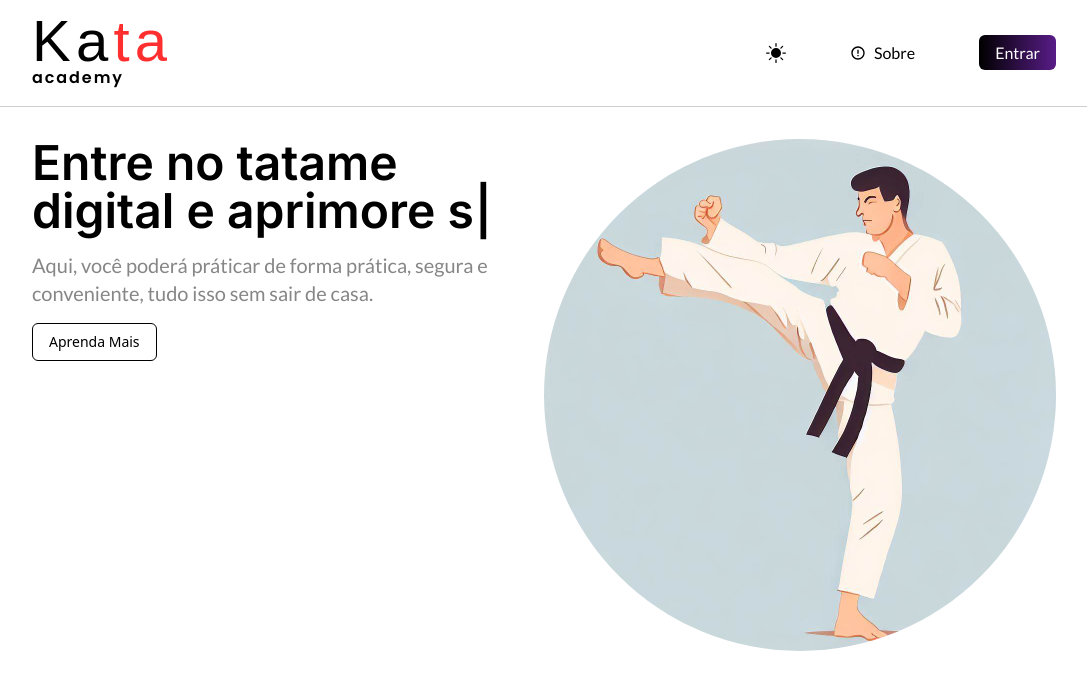
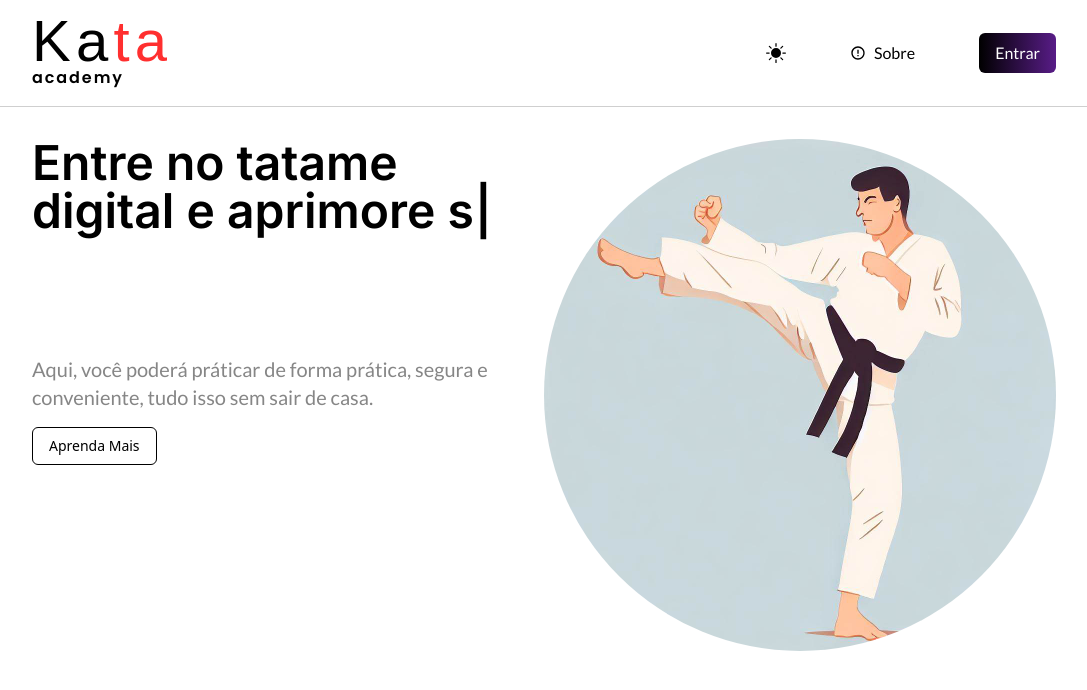
Before and after one commit to lucaspari/kata-academy, a Next.js app: page / in a window 1280 px wide. Shown: the top 690 px of the page, without its empty margins (96-1183 px from the left). Built offline with nearby package versions, Linux system fonts and the light colour scheme; a web font is replaced by a local one.

Commit message:
feat: added firebase,fixed tailwind dark mode

```diff
--- a/package.json
+++ b/package.json
@@ -16,6 +16,7 @@
     "autoprefixer": "10.4.14",
     "eslint": "8.39.0",
     "eslint-config-next": "13.3.1",
+    "firebase": "^9.21.0",
     "next": "13.3.1",
     "next-themes": "^0.2.1",
     "postcss": "8.4.23",
--- a/src/app/layout.tsx
+++ b/src/app/layout.tsx
@@ -12,7 +12,7 @@ export default function RootLayout({
   children: React.ReactNode;
 }) {
   return (
-    <html suppressHydrationWarning lang="en">
+    <html className="dark" suppressHydrationWarning lang="en">
       <body>
         <Providers>
           <Navbar></Navbar>
--- a/src/app/page.tsx
+++ b/src/app/page.tsx
@@ -11,7 +11,7 @@ export default function Home() {
     <main className="max-w-screen-lg mx-auto grid grid-cols-2 mt-8">
       <div className="left justify-between">
         <div className="flex flex-col gap-4 mb-4">
-          <div className={`${inter.className} text-5xl`}>
+          <div className={`${inter.className} text-5xl min-h-[200px]`}>
             <TypeAnimation text="Entre no tatame digital e aprimore suas técnicas de karate."></TypeAnimation>
           </div>
           <p className={`${lato.className} text-[#868686] text-xl`}>
@@ -19,7 +19,7 @@ export default function Home() {
             tudo isso sem sair de casa.
           </p>
         </div>
-        <button className=" rounded-md border border-solid border-black py-2 px-4 text-sm">
+        <button className="rounded-md border border-solid border-black py-2 px-4 text-sm dark:border-white">
           Aprenda Mais
         </button>
       </div>
--- a/src/app/providers.tsx
+++ b/src/app/providers.tsx
@@ -4,5 +4,5 @@ interface IProviders {
 }
 import { ThemeProvider } from "next-themes";
 export function Providers({ children }: IProviders) {
-  return <ThemeProvider>{children}</ThemeProvider>;
+  return <ThemeProvider attribute="class">{children}</ThemeProvider>;
 }
--- /dev/null
+++ b/src/components/login.tsx
@@ -0,0 +1,8 @@
+"use client";
+export default function Login() {
+  return (
+    <button className="text-white bg-gradient-to-r from-black to-purple-900 rounded-md py-2 px-4">
+      Entrar
+    </button>
+  );
+}
--- a/src/components/navbar.tsx
+++ b/src/components/navbar.tsx
@@ -5,6 +5,7 @@ import { Jolly_Lodger } from "next/font/google";
 import { Poppins } from "next/font/google";
 import { Lato } from "next/font/google";
 import ThemeChanger from "./themechanger";
+import Login from "./login";
 
 const jolly_lodger = Jolly_Lodger({ subsets: ["latin"], weight: "400" });
 const poppins = Poppins({ subsets: ["latin"], weight: "600" });
@@ -30,19 +31,12 @@ export default function Navbar() {
           <li className="flex items-center">
             <ThemeChanger />
           </li>
-          <Link href={"#"}>
-            <li className="flex gap-2">
-              <RiErrorWarningLine className="self-center" />
-              <p>Sobre</p>
-            </li>
-          </Link>
+          <li className="flex  gap-2">
+            <RiErrorWarningLine className="self-center" />
+            <p className="self-center">Sobre</p>
+          </li>
           <li>
-            <Link
-              className="text-white bg-gradient-to-r from-black to-purple-900 rounded-md py-2 px-4"
-              href={"#"}
-            >
-              Entrar
-            </Link>
+            <Login></Login>
           </li>
         </ul>
       </nav>
--- a/tailwind.config.js
+++ b/tailwind.config.js
@@ -6,17 +6,14 @@ module.exports = {
     "./src/app/**/*.{js,ts,jsx,tsx,mdx}",
   ],
   darkMode: "class",
-  theme: {
-    extend: {
-      backgroundImage: {
-        "gradient-radial": "radial-gradient(var(--tw-gradient-stops))",
-        "gradient-conic":
-          "conic-gradient(from 180deg at 50% 50%, var(--tw-gradient-stops))",
-      },
-      screens: {
-        dark: { raw: "#030713" },
-      },
-    },
-  },
+  // theme: {
+  //   extend: {
+  //     backgroundImage: {
+  //       "gradient-radial": "radial-gradient(var(--tw-gradient-stops))",
+  //       "gradient-conic":
+  //         "conic-gradient(from 180deg at 50% 50%, var(--tw-gradient-stops))",
+  //     },
+  //   },
+  // },
   plugins: [],
 };
```
Also changed, not shown: src/firebase/config.ts (added, +15 -0 lines), 1 other file (tests, documents, lock files or other folders).
